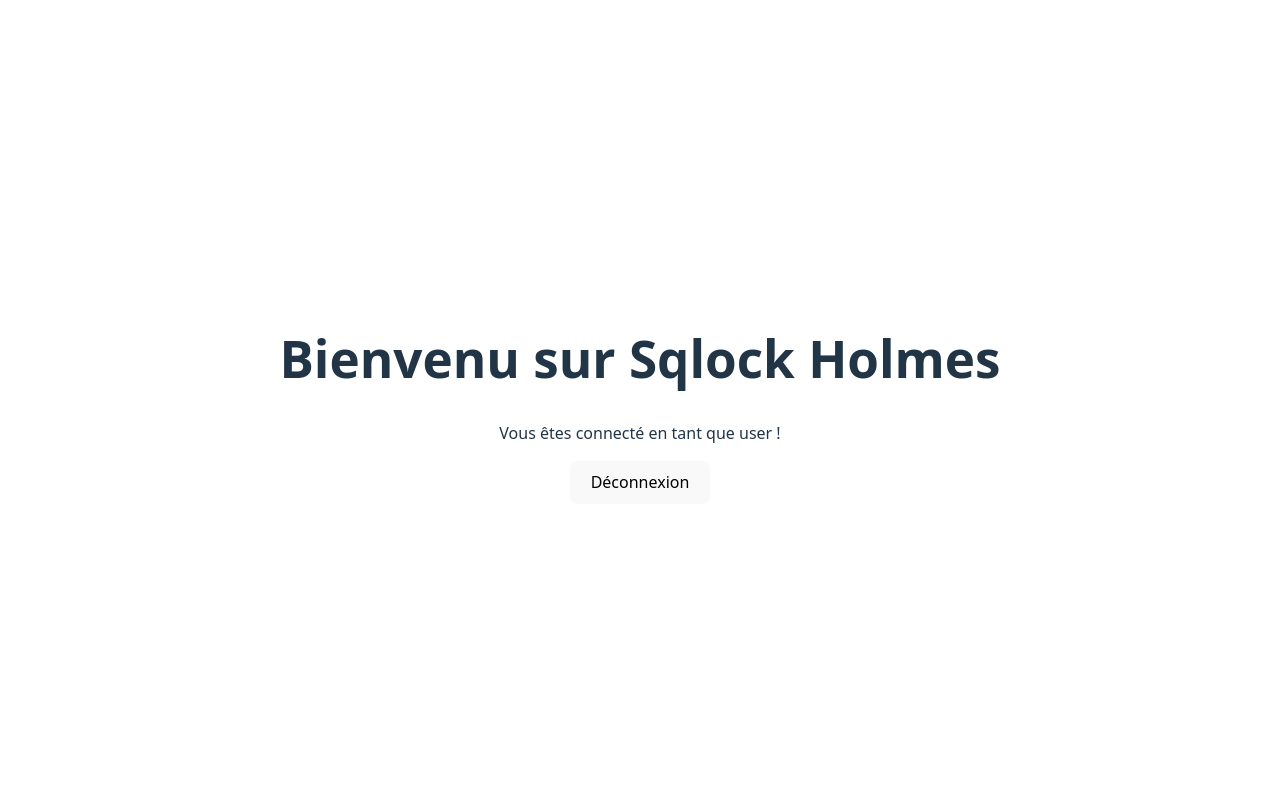
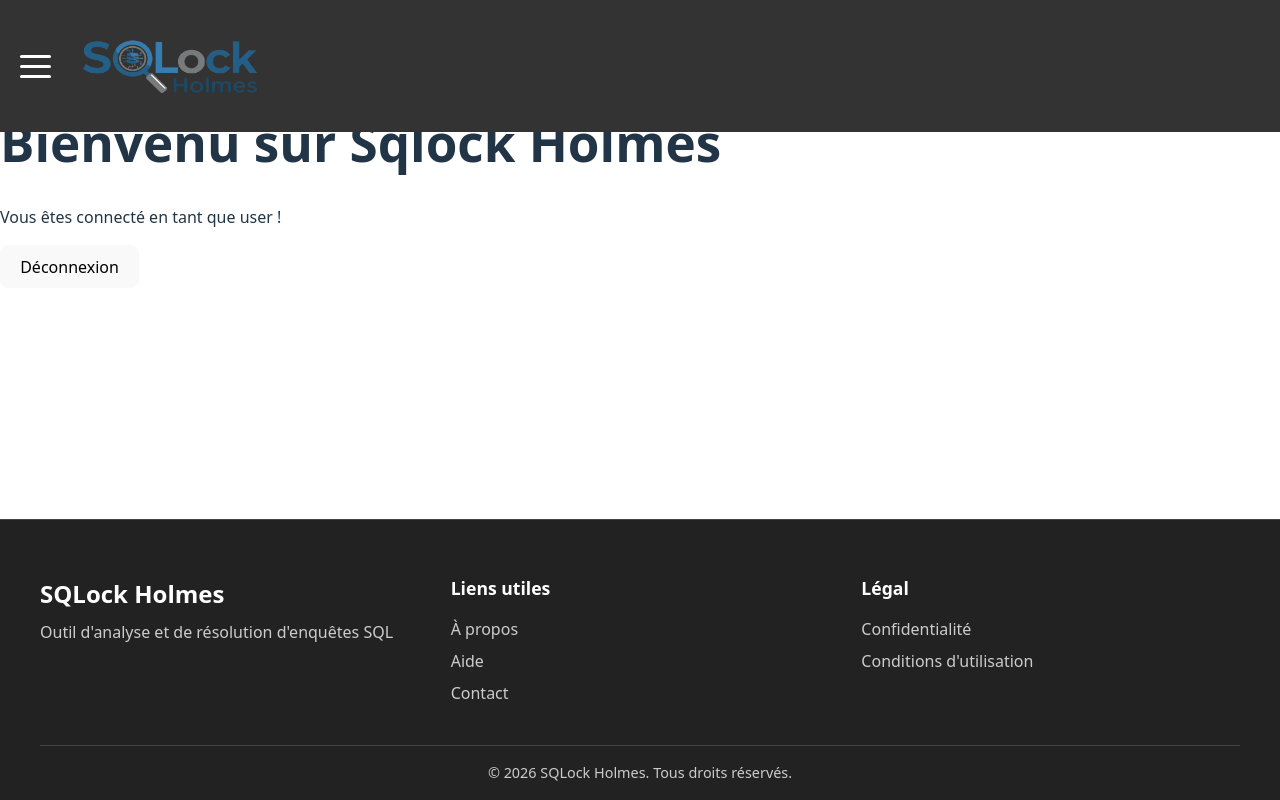
Before and after one commit to DwoDwoS/sqlock-holmes-front, a React (Vite) app: page / in a window 1280 px wide. Built offline with nearby package versions, Linux system fonts and the light colour scheme; sample sign-in values are in the browser's storage.

Commit message:
wip: navbar with sqlock logo

```diff
--- a/src/App.css
+++ b/src/App.css
@@ -1,8 +1,8 @@
 #root {
-  max-width: 1280px;
-  margin: 0 auto;
-  padding: 2rem;
-  text-align: center;
+  width: 100%;
+  min-height: 100vh;
+  margin: 0;
+  padding: 0;
 }
 
 .logo {
@@ -113,3 +113,14 @@
 .auth-container a:hover {
   text-decoration: underline;
 }
+
+/* Layout styles */
+.layout {
+  min-height: 100vh;
+  display: flex;
+  flex-direction: column;
+}
+
+.layout main {
+  flex: 1;
+}
--- a/src/App.tsx
+++ b/src/App.tsx
@@ -5,6 +5,8 @@
 import Login from './components/Login';
 import Register from './components/Register';
 import ProtectedRoute from './components/ProtectedRoute';
+import Navbar from './components/Navbar';
+import Footer from './components/Footer';
 import './App.css';
 
 const Home: React.FC = () => {
@@ -19,6 +21,16 @@
   );
 };
 
+const Layout: React.FC<{ children: React.ReactNode }> = ({ children }) => (
+  <div className="layout">
+    <Navbar />
+    <main style={{ paddingTop: '80px', paddingBottom: '80px', flex: 1 }}>
+      {children}
+    </main>
+    <Footer />
+  </div>
+);
+
 function App() {
   return (
     <AuthProvider>
@@ -31,7 +43,9 @@
               path="/"
               element={
                 <ProtectedRoute>
-                  <Home />
+                  <Layout>
+                    <Home />
+                  </Layout>
                 </ProtectedRoute>
               }
             />
--- a/src/api/api.ts
+++ b/src/api/api.ts
@@ -5,7 +5,7 @@
   : '/';
 
 axios.defaults.baseURL = API_BASE_URL;
-axios.defaults.headers.post['Content-Type'] = 'application/json';
+axios.defaults.headers.post['Content-Type'] = 'text/plain';
 axios.interceptors.response.use(
   (response) => response,
   (error) => {
@@ -18,3 +18,5 @@
 );
 
 export default axios;
+
+//Revoir pourquoi on a ce fichier api.ts il n'est appelé nul part dans le projet
--- /dev/null
+++ b/src/components/Footer.css
@@ -0,0 +1,92 @@
+/* Footer.css */
+
+.footer {
+  background-color: #222;
+  color: #ccc;
+  padding: 2rem 0 1rem 0;
+  margin-top: auto;
+  border-top: 1px solid #444;
+}
+
+.footer-container {
+  max-width: 1200px;
+  margin: 0 auto;
+  padding: 0 1rem;
+}
+
+.footer-content {
+  display: flex;
+  justify-content: space-between;
+  flex-wrap: wrap;
+  gap: 2rem;
+  margin-bottom: 2rem;
+}
+
+.footer-section {
+  flex: 1;
+  min-width: 200px;
+}
+
+.footer-section h3 {
+  color: #fff;
+  margin-bottom: 0.5rem;
+  font-size: 1.5rem;
+}
+
+.footer-section h4 {
+  color: #fff;
+  margin-bottom: 1rem;
+  font-size: 1.1rem;
+}
+
+.footer-section p {
+  margin: 0;
+  line-height: 1.6;
+}
+
+.footer-section ul {
+  list-style: none;
+  padding: 0;
+  margin: 0;
+}
+
+.footer-section ul li {
+  margin-bottom: 0.5rem;
+}
+
+.footer-section ul li a {
+  color: #ccc;
+  text-decoration: none;
+  transition: color 0.3s;
+}
+
+.footer-section ul li a:hover {
+  color: #fff;
+}
+
+.footer-bottom {
+  border-top: 1px solid #444;
+  padding-top: 1rem;
+  text-align: center;
+}
+
+.footer-bottom p {
+  margin: 0;
+  font-size: 0.9rem;
+}
+
+/* Responsive */
+@media (max-width: 768px) {
+  .footer-content {
+    flex-direction: column;
+    gap: 1.5rem;
+  }
+
+  .footer-section {
+    text-align: center;
+  }
+
+  .footer-container {
+    padding: 0 1rem;
+  }
+}
--- /dev/null
+++ b/src/components/Footer.tsx
@@ -0,0 +1,36 @@
+import './Footer.css';
+
+const Footer = () => {
+  return (
+    <footer className="footer">
+      <div className="footer-container">
+        <div className="footer-content">
+          <div className="footer-section">
+            <h3>SQLock Holmes</h3>
+            <p>Outil d'analyse et de résolution d'enquêtes SQL</p>
+          </div>
+          <div className="footer-section">
+            <h4>Liens utiles</h4>
+            <ul>
+              <li><a href="#about">À propos</a></li>
+              <li><a href="#help">Aide</a></li>
+              <li><a href="#contact">Contact</a></li>
+            </ul>
+          </div>
+          <div className="footer-section">
+            <h4>Légal</h4>
+            <ul>
+              <li><a href="#privacy">Confidentialité</a></li>
+              <li><a href="#terms">Conditions d'utilisation</a></li>
+            </ul>
+          </div>
+        </div>
+        <div className="footer-bottom">
+          <p>&copy; 2026 SQLock Holmes. Tous droits réservés.</p>
+        </div>
+      </div>
+    </footer>
+  );
+};
+
+export default Footer;
--- a/src/components/Navbar.css
+++ b/src/components/Navbar.css
@@ -4,10 +4,11 @@
   padding: 1rem;
   position: fixed;
   top: 0;
-  width: 100%;
+  left: 0;
+  right: 0;
   z-index: 1000;
   display: flex;
-  justify-content: space-between;
+  justify-content: flex-start;
   align-items: center;
 }
 
@@ -20,32 +21,38 @@
   background: none;
   border: none;
   cursor: pointer;
-  display: flex;
-  flex-direction: column;
-  justify-content: space-around;
   width: 30px;
   height: 30px;
   margin-right: 1rem;
+  position: relative;
+  display: flex;
+  align-items: center;
+  justify-content: center;
 }
 
-.hamburger-line {
-  width: 100%;
-  height: 4px;
-  background-color: white;
+.hamburger::before {
+  content: '';
+  position: absolute;
+  width: 80%;
+  height: 3px;
+  background-color: #ffffff;
+  border-radius: 2px;
+  box-shadow:
+    0 10px 0 0 #ffffff,
+    0 -10px 0 0 #ffffff;
   transition: all 0.3s;
-  border-radius: 2px;
 }
 
-.hamburger.open .hamburger-line:nth-child(1) {
-  transform: rotate(45deg) translate(5px, 5px);
+.hamburger.open::before {
+  transform: rotate(45deg);
+  box-shadow:
+    0 0 0 0 #ffffff,
+    0 0 0 0 #ffffff;
 }
 
-.hamburger.open .hamburger-line:nth-child(2) {
-  opacity: 0;
-}
-
-.hamburger.open .hamburger-line:nth-child(3) {
-  transform: rotate(-45deg) translate(7px, -6px);
+.navbar-logo {
+  height: 100px;
+  width: 200px;
 }
 
 .navbar-title {
@@ -96,6 +103,7 @@
   .navbar-menu {
     display: none;
   }
+}
 
 .mobile-navbar {
   display: none;
@@ -106,7 +114,8 @@
     display: block;
     position: fixed;
     bottom: 0;
-    width: 100%;
+    left: 0;
+    right: 0;
     background-color: #333;
     z-index: 1000;
   }
@@ -145,4 +154,3 @@
   outline: 2px solid #fff;
   outline-offset: 2px;
 }
-}
--- a/src/components/Navbar.tsx
+++ b/src/components/Navbar.tsx
@@ -17,12 +17,8 @@
             onClick={toggleMenu}
             aria-expanded={isMenuOpen}
             aria-label="Ouvrir le menu"
-          >
-            <span className="hamburger-line"></span>
-            <span className="hamburger-line"></span>
-            <span className="hamburger-line"></span>
-          </button>
-          <h2 className="navbar-title">SQLock Holmes</h2>
+          />
+        <img src="sqlock-holmes-logo-removebg-preview.png" alt="Logo SQLock Holmes" className="navbar-logo" />
         </div>
         <ul className={`navbar-menu ${isMenuOpen ? 'open' : ''}`} role="menu">
           <li role="menuitem"><a href="#accueil">Accueil</a></li>
@@ -34,10 +30,10 @@
 
       <nav className="mobile-navbar" role="navigation" aria-label="Navigation mobile">
         <ul className="mobile-navbar-menu">
-          <li><a href="#accueil" aria-label="Accueil"><span>Accueil</span></a></li>
-          <li><a href="#compte" aria-label="Mon compte"><span>Mon compte</span></a></li>
-          <li><a href="#enquetes" aria-label="Enquêtes"><span>Enquêtes</span></a></li>
-          <li><a href="#deconnexion" aria-label="Déconnexion"><span>Déconnexion</span></a></li>
+          <li><a href="#accueil" aria-label="Accueil"><span><svg xmlns="http://www.w3.org/2000/svg" width="24" height="24" viewBox="0 0 24 24" fill="none" stroke="currentColor" stroke-width="2" stroke-linecap="round" stroke-linejoin="round" className="lucide lucide-house-icon lucide-house"><path d="M15 21v-8a1 1 0 0 0-1-1h-4a1 1 0 0 0-1 1v8"/><path d="M3 10a2 2 0 0 1 .709-1.528l7-6a2 2 0 0 1 2.582 0l7 6A2 2 0 0 1 21 10v9a2 2 0 0 1-2 2H5a2 2 0 0 1-2-2z"/></svg></span></a></li>
+          <li><a href="#compte" aria-label="Mon compte"><span><svg xmlns="http://www.w3.org/2000/svg" width="24" height="24" viewBox="0 0 24 24" fill="none" stroke="currentColor" stroke-width="2" stroke-linecap="round" stroke-linejoin="round" className="lucide lucide-hat-glasses-icon lucide-hat-glasses"><path d="M14 18a2 2 0 0 0-4 0"/><path d="m19 11-2.11-6.657a2 2 0 0 0-2.752-1.148l-1.276.61A2 2 0 0 1 12 4H8.5a2 2 0 0 0-1.925 1.456L5 11"/><path d="M2 11h20"/><circle cx="17" cy="18" r="3"/><circle cx="7" cy="18" r="3"/></svg></span></a></li>
+          <li><a href="#enquetes" aria-label="Enquêtes"><span><svg xmlns="http://www.w3.org/2000/svg" width="24" height="24" viewBox="0 0 24 24" fill="none" stroke="currentColor" stroke-width="2" stroke-linecap="round" stroke-linejoin="round" className="lucide lucide-search-code-icon lucide-search-code"><path d="m13 13.5 2-2.5-2-2.5"/><path d="m21 21-4.3-4.3"/><path d="M9 8.5 7 11l2 2.5"/><circle cx="11" cy="11" r="8"/></svg></span></a></li>
+          <li><a href="#deconnexion" aria-label="Déconnexion"><span><svg xmlns="http://www.w3.org/2000/svg" width="24" height="24" viewBox="0 0 24 24" fill="none" stroke="currentColor" stroke-width="2" stroke-linecap="round" stroke-linejoin="round" className="lucide lucide-log-out-icon lucide-log-out"><path d="m16 17 5-5-5-5"/><path d="M21 12H9"/><path d="M9 21H5a2 2 0 0 1-2-2V5a2 2 0 0 1 2-2h4"/></svg></span></a></li>
         </ul>
       </nav>
     </>
```
Also changed, not shown: public/sqlock-holmes-logo-removebg-preview.png (added).
